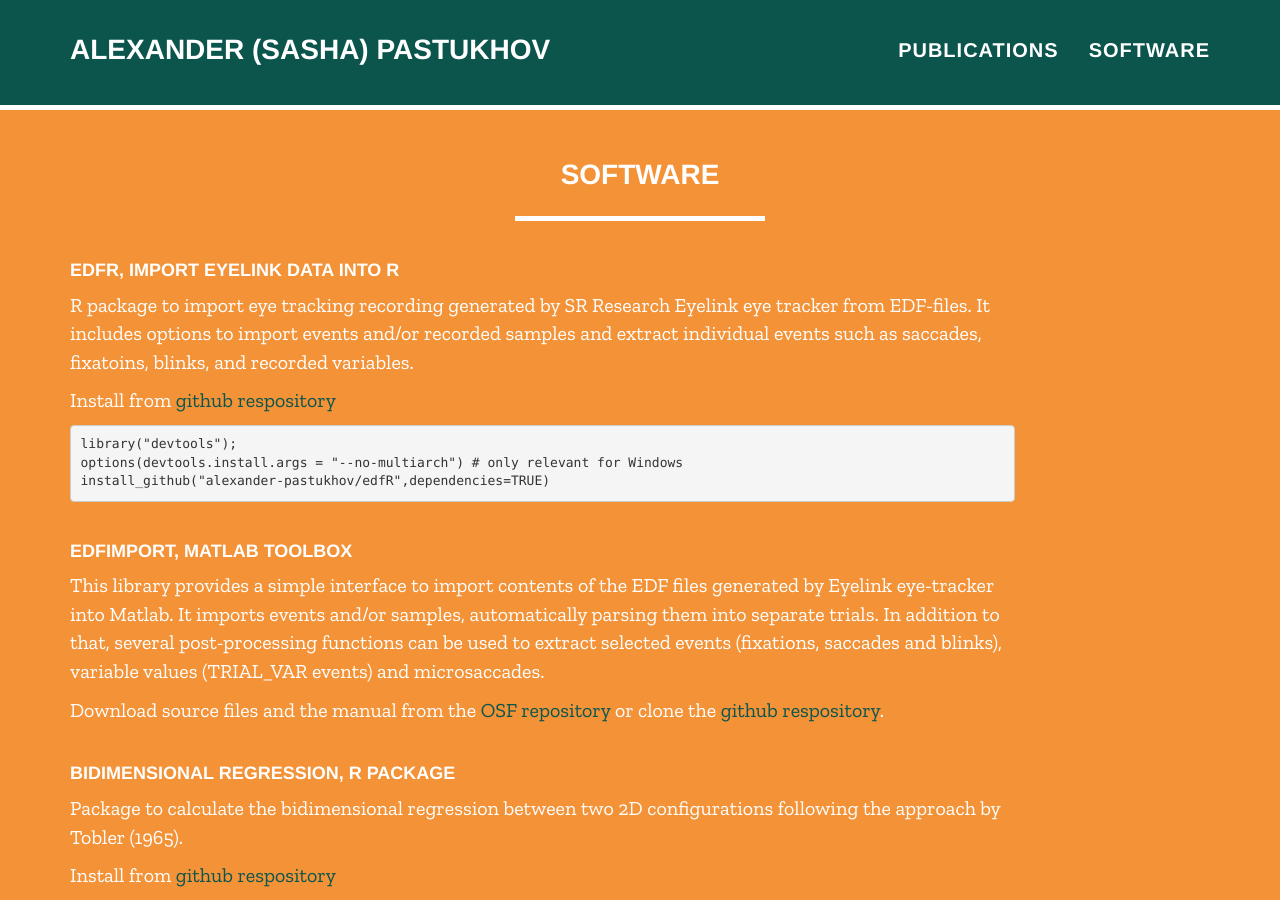
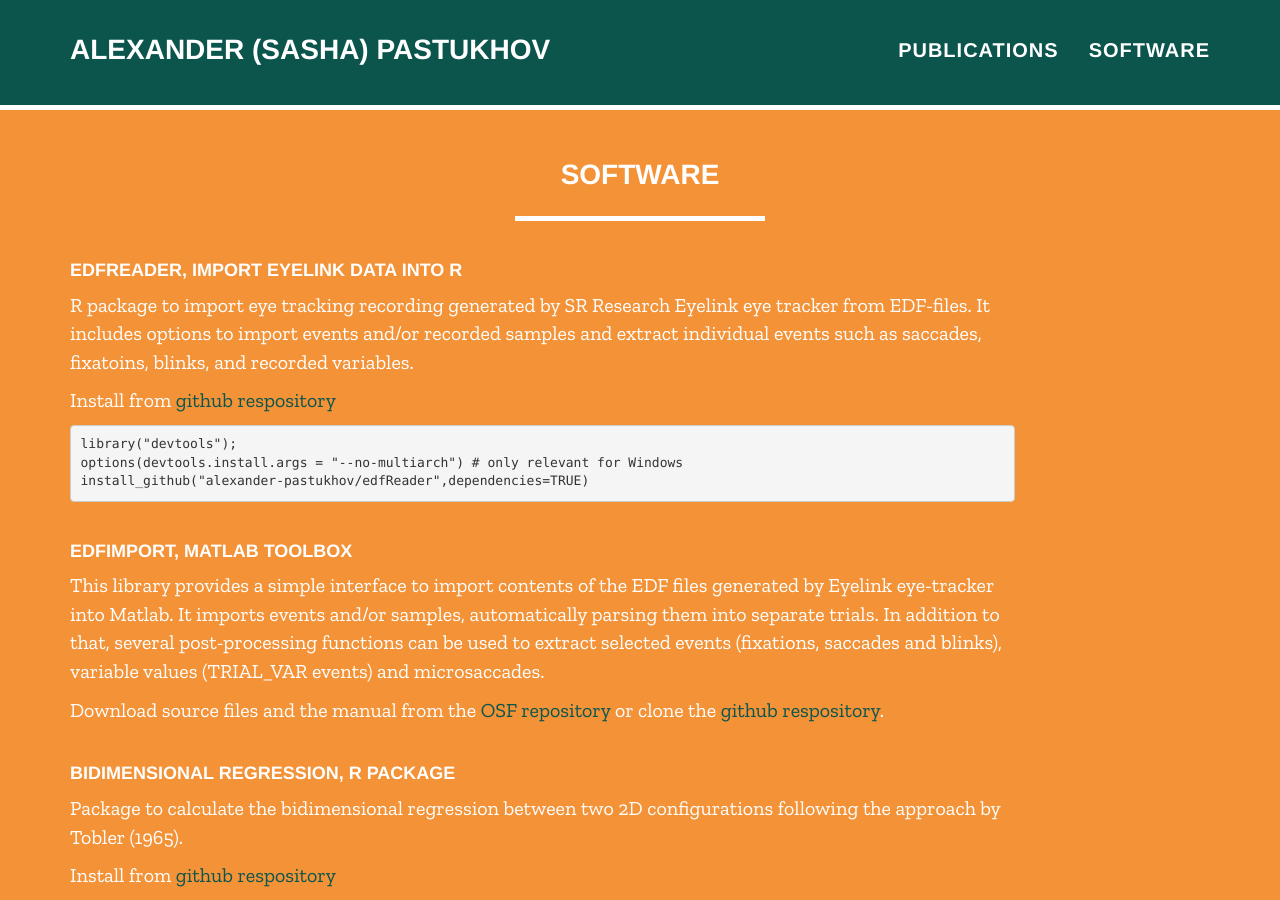
Before and after one commit to alexander-pastukhov/alexander-pastukhov.github.io, a Jekyll site: the page built from index.html, in a window 1280 px wide and 900 px high, scrolled down 3435 px. Built offline with Jekyll 4.4.1, drawn with Linux system fonts in a browser that asks for light colours; nearby versions of some CDN libraries; some web fonts are replaced.

Commit message:
Updated package name for edfReader (former edfR)

```diff
--- a/_includes/software.html
+++ b/_includes/software.html
@@ -9,10 +9,10 @@
             </div>
             <div class="row">
                 <div class="col-lg-10">
-                    <h4>edfR, import Eyelink data into R</h4>
+                    <h4>edfReader, import Eyelink data into R</h4>
                     <p>R package to import eye tracking recording generated by SR Research Eyelink eye tracker from EDF-files. It includes options to import events and/or recorded samples and extract individual events such as saccades, fixatoins, blinks, and recorded variables.</p>
                     <p>Install from <a class='dark' href='https://github.com/alexander-pastukhov/bidim-regression'>github respository</a>
-                        <pre><code>library("devtools");<br/>options(devtools.install.args = "--no-multiarch") # only relevant for Windows<br/>install_github("alexander-pastukhov/edfR",dependencies=TRUE)</code></pre>
+                        <pre><code>library("devtools");<br/>options(devtools.install.args = "--no-multiarch") # only relevant for Windows<br/>install_github("alexander-pastukhov/edfReader",dependencies=TRUE)</code></pre>
                     </p>
                 </div>
             </div>
```
